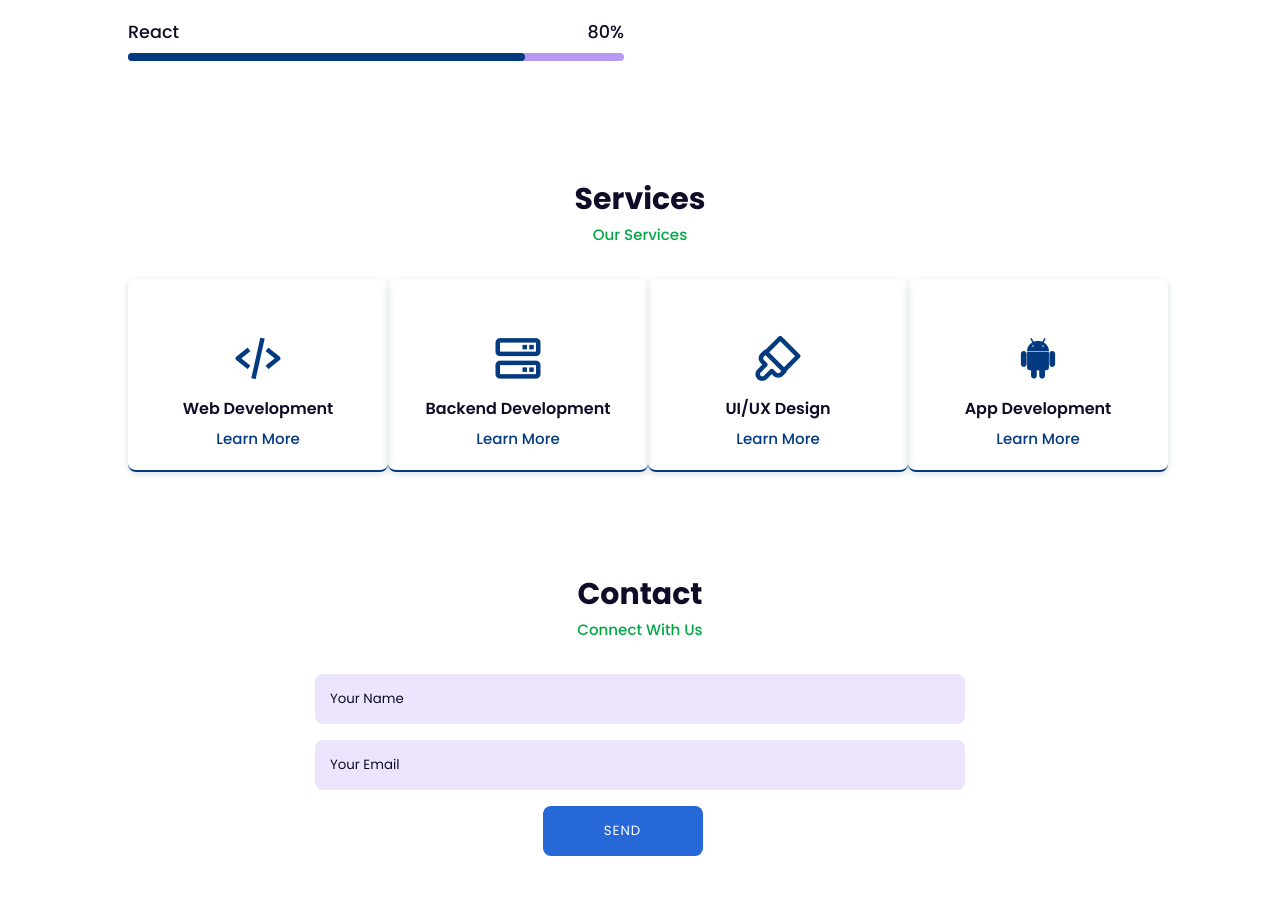
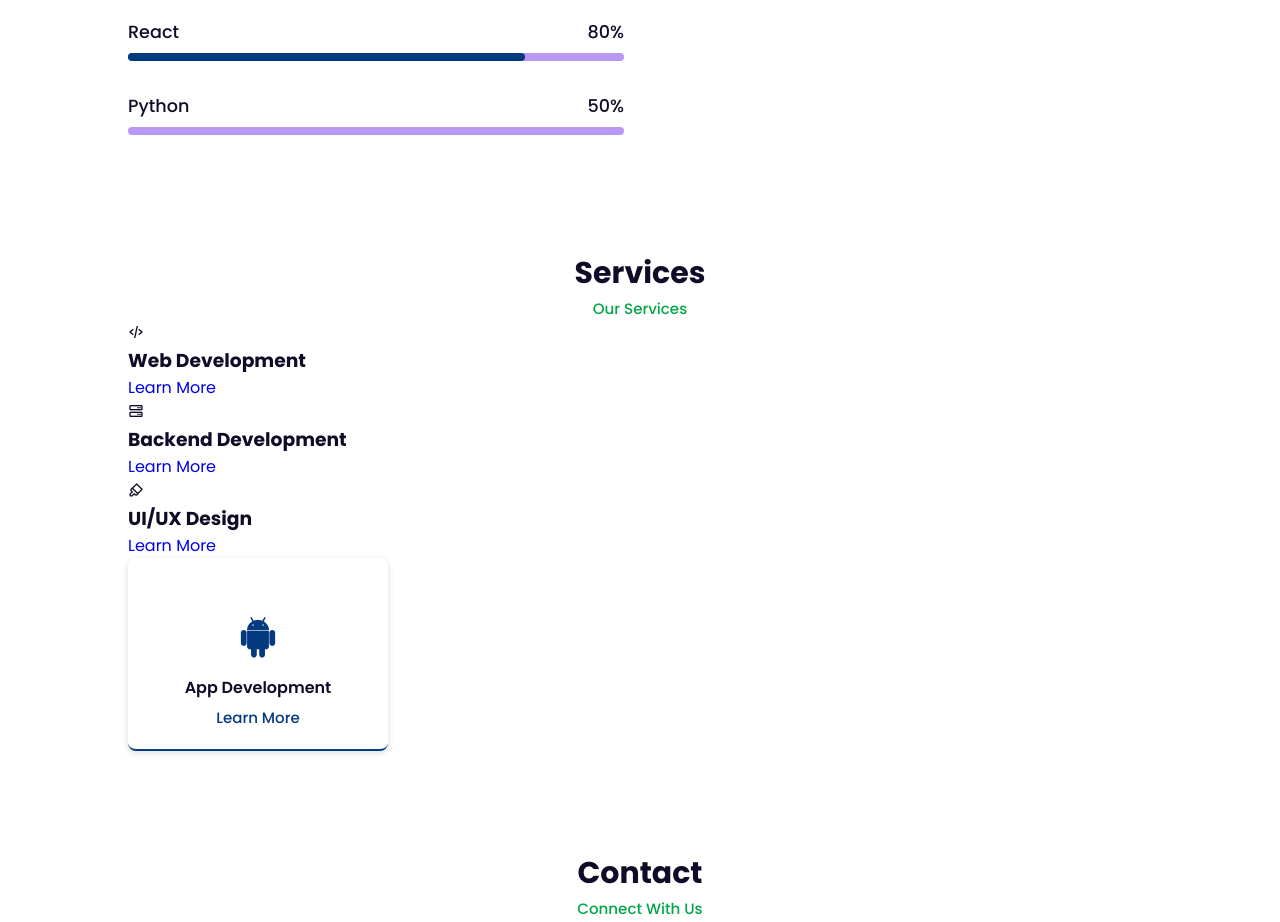
Before and after one commit to Abdullahsaber86/Portfolio-Website, a plain HTML site: page index.html in a window 1280 px wide. Shown: the part 1729-2651 px from the top of the page. Drawn offline with nearby package versions, Linux system fonts and the light colour scheme.

Commit message:
Update index.html

```diff
--- a/index.html
+++ b/index.html
@@ -11,7 +11,7 @@
 </head>
 
 <body>
-<!-- Navbar  Section Start -->
+
 <header>
     <a href="#" class="logo">Abdullah  <span> Saber</span>.</a>
     <div class="bx bx-menu" id="menu-icon"></div>
@@ -19,13 +19,12 @@
         <li><a href="#home">Home</a></li>
         <li><a href="#about">About</a></li>
         <li><a href="#skills">Skills</a></li>
-        <li><a href="#services">Services</a></li>
+        <li><a href="#projects">Projects</a></li>
         <li><a href="#contact">Contact</a></li>
         <div class="bx bx-moon" id="darkmode"></div>
     </ul>
 </header>
-<!-- Navbar Section End -->
-<!-- Home Section Start -->
+
 <section class="home" id="home">
     <div class="social">
         <a href="https://github.com/Abdullahsaber86"><i class='bx bxl-github'></i></a>
@@ -44,8 +43,6 @@
         <a href="#contact" class="btn">Download CV</a>
     </div>
 </section>
-<!-- Home Section End -->
-<!-- About Section Start -->
 
 <section class="about" id="about">
     <div class="heading">
@@ -86,9 +83,6 @@
         </div>
     </div>
 </section>
-<!-- About Section End -->
-
-<!-- Skills Section Start -->
 
 <section class="skills" id="skills">
     <div class="heading">
@@ -125,33 +119,38 @@
                 <div class="light-bar"></div>
                 <div class="percent-bar react-bar"></div>
             </div>
+            <div class="bars-box">
+                <h3>Python</h3>
+                <span>50%</span>
+                <div class="light-bar"></div>
+                <div class="percent-bar python-bar"></div>
+            </div>
+
         </div>
         <div class="skills-img">
             <img src="main.png" alt="Skill">
         </div>
     </div>
 </section>
-<!-- Skills Section End -->
-<!-- Services Section Start -->
-<section class="services" id="services">
+<section class="Projects" id="projects">
     <div class="heading">
         <h2>Services</h2>
         <span>Our Services</span>
     </div>
-    <div class="services-content">
+    <div class="projects-content">
 
-        <div class="services-box">
+        <div class="projects-box">
             <i class='bx bx-code-alt'></i>
             <h3>Web Development</h3>
             <a href="#">Learn More</a>
         </div>
 
-        <div class="services-box">
+        <div class="projects-box">
             <i class='bx bx-server'></i>
             <h3>Backend Development</h3>
             <a href="#">Learn More</a>
         </div>
-        <div class="services-box">
+        <div class="projects-box">
             <i class='bx bx-brush'></i>
             <h3>UI/UX Design</h3>
             <a href="#">Learn More</a>
@@ -164,9 +163,7 @@
         </div>
     </div>
 </section>
-<!-- Services Section End -->
 
-<!-- Contact Section Start -->
 <section class="contact" id="contact">
     <div class="heading">
         <h2>Contact</h2>
@@ -181,7 +178,7 @@
         </form>
     </div>
 </section>
-<!-- Contact Section End -->
+
 <div class="footer">
     <h2>Follow Us</h2>
     <div class="footer-social">
@@ -196,7 +193,7 @@
 
 </p>© PortFlix | All Right Reserved.</p>
 </div>
-<!-- Javascript -->
+
 <script src="app.js"></script>
 </body>
 
```
